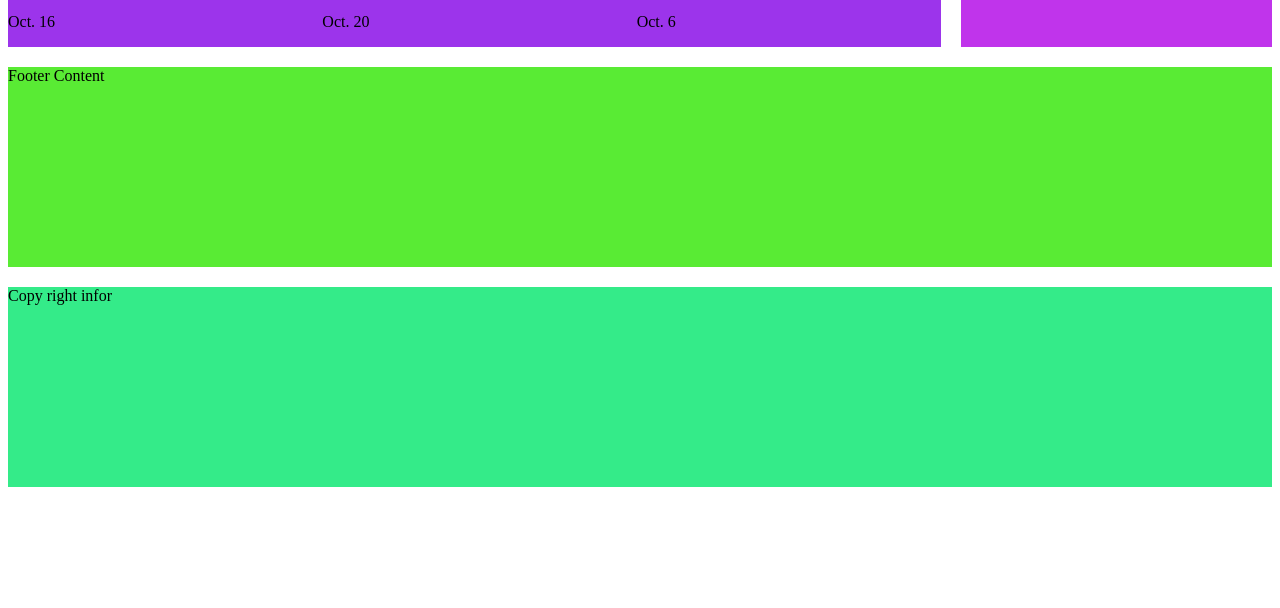
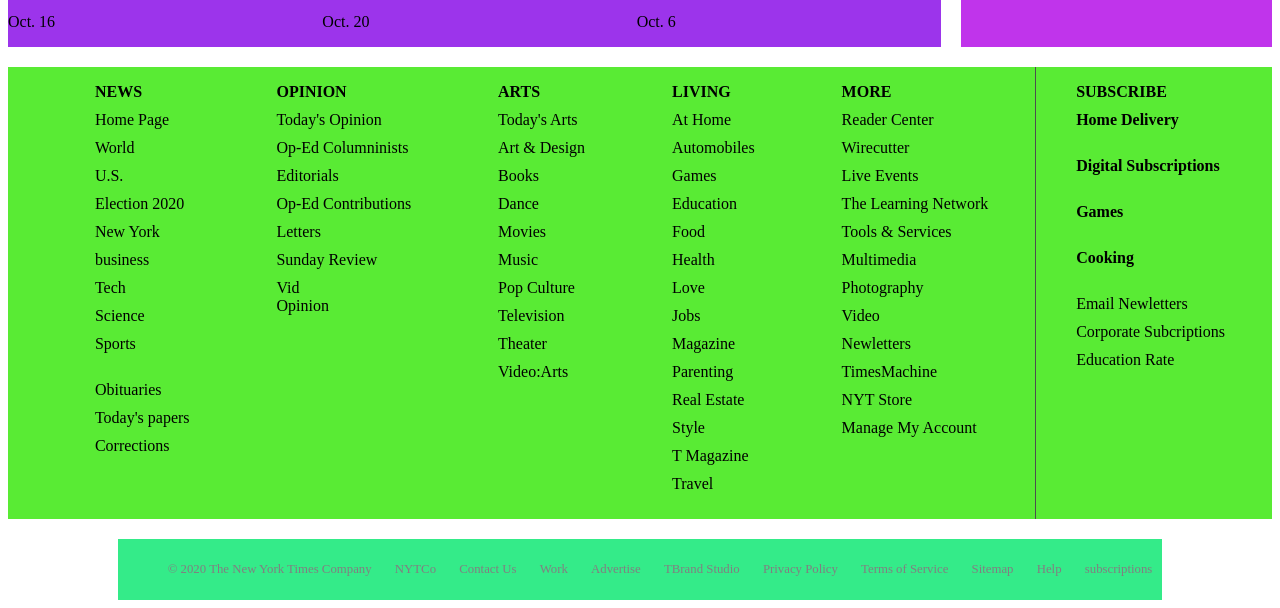
Before and after one commit to Clinton-dev/nyt-article-layout, a plain HTML site: page index.html in a window 1280 px wide. Shown: the part 3045-3653 px from the top of the page. Before the commit the page ends 3540 px from the top, so only its background shows below. Drawn offline with Linux system fonts and the light colour scheme.

Commit message:
Finish copy right section

```diff
--- a/index.html
+++ b/index.html
@@ -181,9 +181,115 @@
         </ul>
        </div>
       </section>
-     <footer>Footer Content</footer>
+     <footer>
+       <div>
+          <ul>
+            <li class="import">NEWS</li>
+            <li>Home Page</li>
+            <li>World</li>
+            <li>U.S.</li>
+            <li>Election 2020</li>
+            <li>New York</li>
+            <li>business</li>
+            <li>Tech</li>
+            <li>Science</li>
+            <li>Sports</li><br>
+            <li>Obituaries</li>
+            <li>Today's papers</li>
+            <li>Corrections</li>
+          </ul>
+        </div>
+       <div>
+
+          <ul>
+            <li class="import">OPINION</li>
+            <li>Today's Opinion</li>
+            <li>Op-Ed Columninists</li>
+            <li>Editorials</li>
+            <li>Op-Ed Contributions</li>
+            <li>Letters</li>
+            <li>Sunday Review</li>
+            <li>Vid<br> Opinion</li>
+          </ul>
+        </div>
+       <div>
+        <ul>
+          <li class="import">ARTS</li>
+          <li>Today's Arts</li>
+          <li>Art &amp; Design</li>
+          <li>Books</li>
+          <li>Dance</li>
+          <li>Movies</li>
+          <li>Music</li>
+          <li>Pop Culture</li>
+          <li>Television</li>
+          <li>Theater</li>
+          <li>Video:Arts</li>
+        </ul>
+       </div>
+       <div>
+         <ul>
+           <li class="import">LIVING</li>
+           <li>At Home</li>
+           <li>Automobiles</li>
+           <li>Games</li>
+           <li>Education</li>
+           <li>Food</li>
+           <li>Health</li>
+           <li>Love</li>
+           <li>Jobs</li>
+           <li>Magazine</li>
+           <li>Parenting</li>
+           <li>Real Estate</li>
+           <li>Style</li>
+           <li>T Magazine</li>
+           <li>Travel</li>
+         </ul>
+       </div>
+       <div>
+         <ul>
+           <li class="import">MORE</li>
+           <li>Reader Center</li>
+           <li>Wirecutter</li>
+           <li>Live Events</li>
+           <li>The Learning Network</li>
+           <li>Tools &amp; Services</li>
+           <li>Multimedia</li>
+           <li>Photography</li>
+           <li>Video</li>
+           <li>Newletters</li>
+           <li>TimesMachine</li>
+           <li>NYT Store</li>
+           <li>Manage My Account</li>
+         </ul>
+        </div>
+       <div class="footer-last">
+         <ul>
+           <li class="special" ><strong>SUBSCRIBE</strong></li>
+           <li class="special"><strong>Home Delivery</strong></li><br>
+           <li class="special"><strong>Digital Subscriptions</strong></li><br>
+           <li class="special"><strong>Games</strong></li><br>
+           <li class="special"><strong>Cooking</strong></li><br>
+           <li class="non-special">Email Newletters</li>
+           <li class="non-special">Corporate Subcriptions</li>
+           <li class="non-special">Education Rate</li>
+         </ul>
+       </div>
+     </footer>
      <div class="copy-rights-info">
-       Copy right infor
+        <ul>
+          <li>&copy;  2020 The New York Times Company</li>
+          <li>NYTCo </li>
+          <li>Contact Us</li>
+          <li>Work</li>
+          <li>Advertise</li>
+          <li>TBrand Studio</li>
+          <li>Privacy Policy</li>
+          <li>Terms of Service</li>
+          <li>Sitemap</li>
+          <li>Help</li>
+          <li>subscriptions</li>
+        </ul>
      </div>
     </div>
 </body>
--- a/styles.css
+++ b/styles.css
@@ -97,7 +97,7 @@
 .wrapper {
   display: grid;
   grid-template-columns: 3fr 1fr;
-  grid-auto-rows: minmax(200px, auto);
+  grid-auto-rows: minmax(50px, auto);
   grid-gap: 20px;
 }
 
@@ -165,8 +165,39 @@
 footer {
    grid-column: 1 / 3;
   /* grid-row: ; */
+  display: flex;
+  justify-content: space-evenly;
+}
+
+footer ul {
+  list-style: none;
+}
+
+footer ul li {
+  padding-bottom: 10px;
+}
+
+footer .import {
+  font-weight: 600;
+}
+
+.footer-last {
+  border-left: 1px solid #4d4e4e;
+  text-align: left;
 }
 
 .copy-rights-info {
   grid-column: 1 / 3;
+  justify-self: center;
+  color: #817f81;
+  font-size: 0.8em;
 }
+
+.copy-rights-info ul {
+  list-style: none;
+}
+
+.copy-rights-info li{
+   display: inline-block;
+   padding: 10px
+}
```
